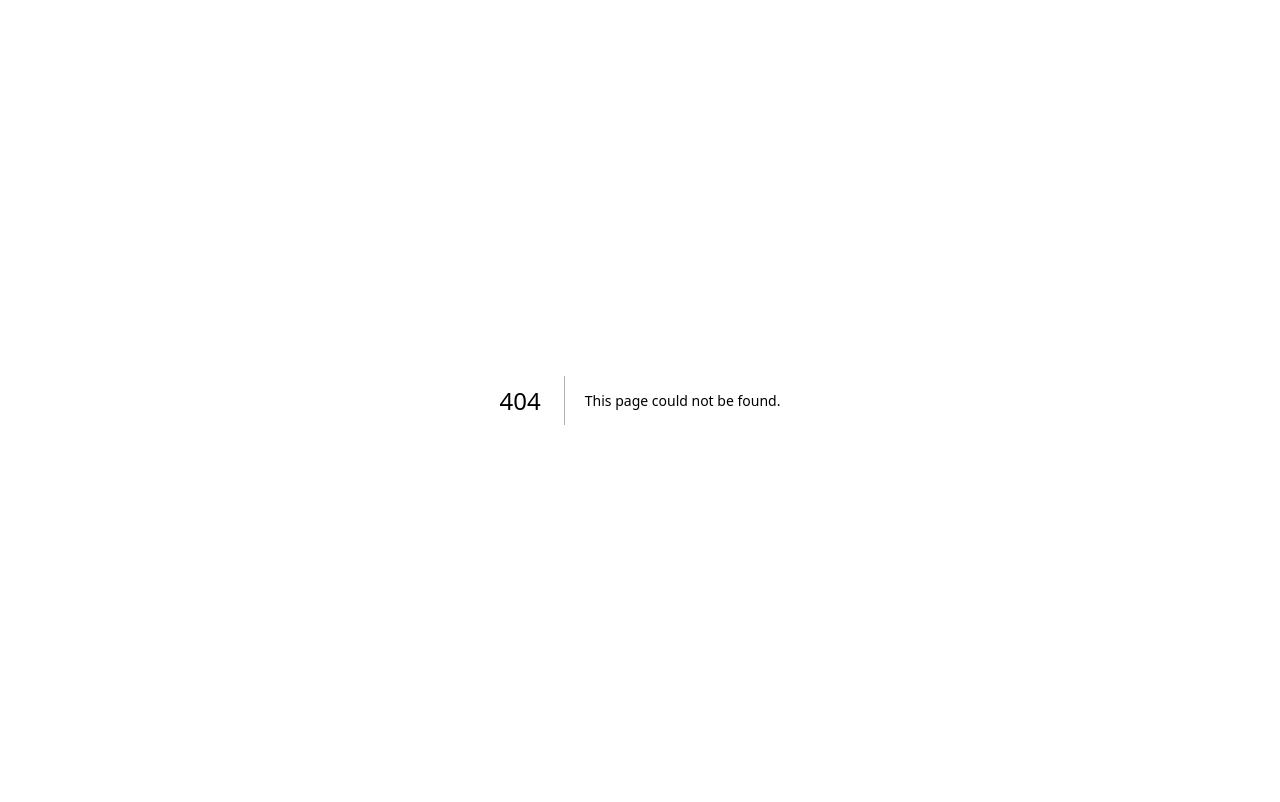
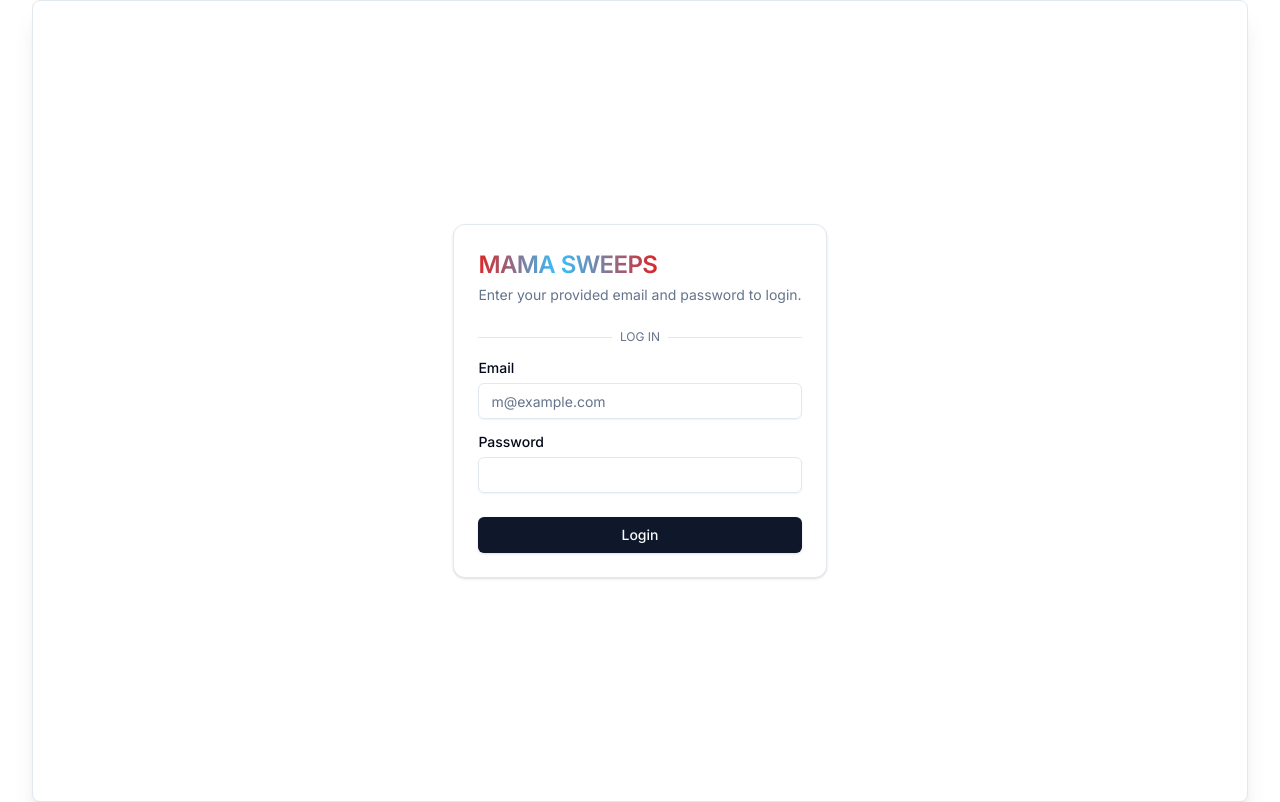
Before and after one commit to Soul-Xettri/mamaSweepPos, a Next.js app in the folder client/: page /authentication in a window 1280 px wide. Before the commit this address had no page. Built offline with nearby package versions, Linux system fonts and the light colour scheme.

Commit message:
update: login page

```diff
--- a/client/src/app/(auth)/auth/page.tsx
+++ /dev/null
@@ -1,12 +0,0 @@
-"use client";
-
-import LoginPage from "@/components/login/Login";
-import React from "react";
-
-export default function AuthPage() {
-  return (
-    <div>
-      <LoginPage />
-    </div>
-  );
-}
--- /dev/null
+++ b/client/src/app/(auth)/authentication/layout.tsx
@@ -0,0 +1,24 @@
+import { Metadata } from "next"
+
+export const metadata: Metadata = {
+  title: "Authentication",
+  description: "Authentication forms built using the components.",
+}
+
+interface ExamplesLayoutProps {
+  children: React.ReactNode
+}
+
+export default function AuthLayout({ children }: ExamplesLayoutProps) {
+  return (
+    <>
+      <div className="container relative">
+        <section>
+          <div className="overflow-hidden rounded-[0.5rem] border bg-background shadow-md md:shadow-xl">
+            {children}
+          </div>
+        </section>
+      </div>
+    </>
+  )
+}
--- /dev/null
+++ b/client/src/app/(auth)/authentication/page.tsx
@@ -0,0 +1,32 @@
+"use client";
+
+import { cn } from "@/lib/utils";
+
+import { AuthCard } from "@/components/cards/auth-card";
+
+function Container({
+  className,
+  ...props
+}: React.HTMLAttributes<HTMLDivElement>) {
+  return (
+    <div
+      className={cn(
+        "flex items-center justify-center [&>div]:w-full",
+        className
+      )}
+      {...props}
+    />
+  );
+}
+
+export default function CardsPage() {
+  return (
+    <>
+      <div className=" items-center justify-center gap-6 rounded-lg p-8 md:grid h-screen">
+        <Container>
+          <AuthCard />
+        </Container>
+      </div>
+    </>
+  );
+}
--- /dev/null
+++ b/client/src/components/cards/auth-card.tsx
@@ -0,0 +1,59 @@
+"use client";
+
+import { Button } from "@/components/ui/button";
+import {
+  Card,
+  CardContent,
+  CardDescription,
+  CardFooter,
+  CardHeader,
+  CardTitle,
+} from "@/components/ui/card";
+import { Input } from "@/components/ui/input";
+import { Label } from "@/components/ui/label";
+
+export function AuthCard() {
+  return (
+    <>
+      <Card>
+        <CardHeader className="space-y-1">
+          <CardTitle className="text-2xl">
+            {" "}
+            <span className="text-transparent bg-clip-text bg-gradient-to-r from-red-600 to-sky-400">
+              MAMA
+            </span>{" "}
+            <span className="text-transparent bg-clip-text bg-gradient-to-r to-red-600 from-sky-400">
+              SWEEPS
+            </span>
+          </CardTitle>
+          <CardDescription>
+            Enter your provided email and password to login.
+          </CardDescription>
+        </CardHeader>
+        <CardContent className="grid gap-4">
+          <div className="relative">
+            <div className="absolute inset-0 flex items-center">
+              <span className="w-full border-t" />
+            </div>
+            <div className="relative flex justify-center text-xs uppercase">
+              <span className="bg-background px-2 text-muted-foreground">
+                Log in
+              </span>
+            </div>
+          </div>
+          <div className="grid gap-2">
+            <Label htmlFor="email">Email</Label>
+            <Input id="email" type="email" placeholder="m@example.com" />
+          </div>
+          <div className="grid gap-2">
+            <Label htmlFor="password">Password</Label>
+            <Input id="password" type="password" />
+          </div>
+        </CardContent>
+        <CardFooter>
+          <Button className="w-full">Login</Button>
+        </CardFooter>
+      </Card>
+    </>
+  );
+}
```
